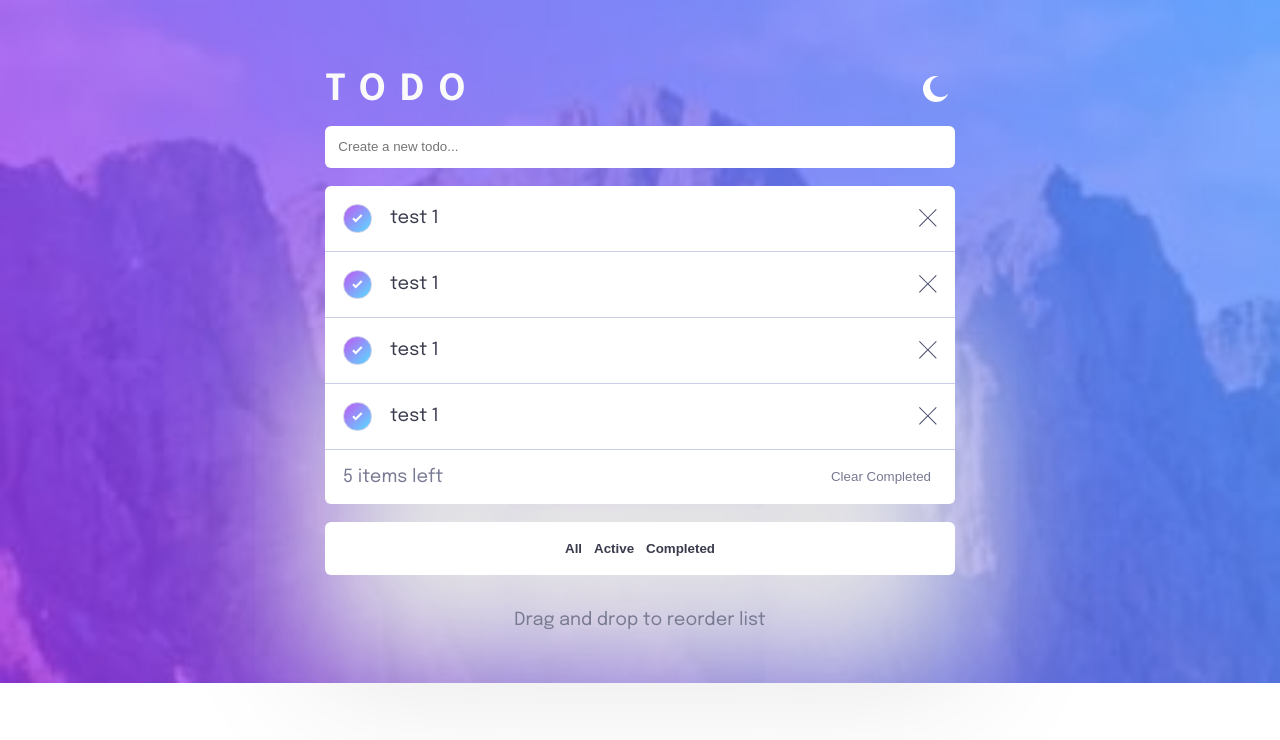
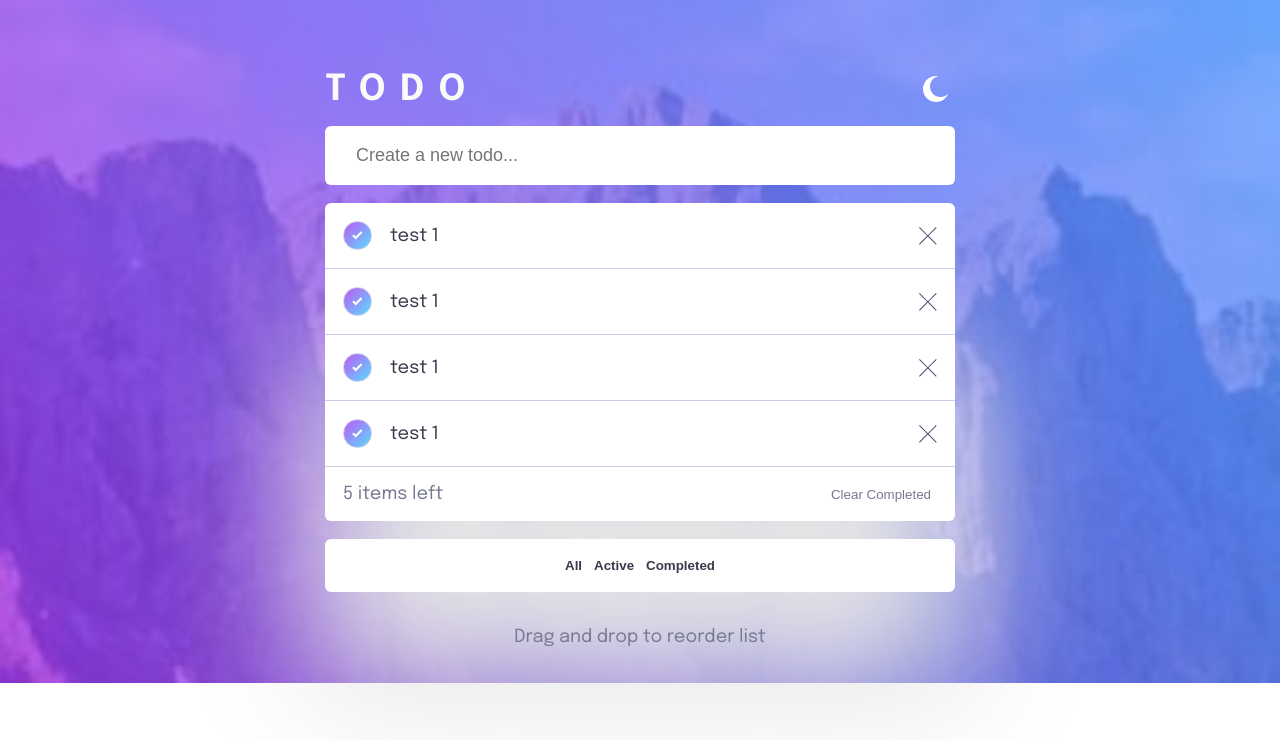
Before and after one commit to blabash/todo-app-drag-drop-reorder, a React (Create React App) app: page / in a window 1280 px wide. Shown: the top 740 px of the page. Built offline with nearby package versions, Linux system fonts and the light colour scheme.

Commit message:
Refactor to BEM classes

```diff
--- a/src/App.css
+++ b/src/App.css
@@ -50,6 +50,10 @@
   margin: 0;
 }
 
+input {
+  font-size: inherit;
+}
+
 button {
   background-color: inherit;
   font-weight: inherit;
@@ -83,42 +87,76 @@
 
   .todos-container {
     width: min(35rem, 87%);
+    display: flex;
+    flex-direction: column;
+    gap: 1em;
   }
 
   .todos-container > * {
     border-radius: .33rem;
   }
 
-  .todos-container > input {
+  .todos-container__header {
+    display: flex;
+    align-items: center;
+    justify-content: space-between;
+  }
+
+  .todos-container__input-container {
+    display: grid;
+    grid-template-columns: auto 1fr;
+    align-items: center;
+    background-color: white;
+    padding: 1em;
+  }
+
+  .todos-container__input-container > input {
     border: none;
   }
 
-  .todos-container > ul {
+  .todos-container__todo-list {
     box-shadow: 0px 160px 140px 20px #e6e6e6;
+    background-color: white;
   }
 
-  .todo-item {
+  .todos-container__todo-list > li {
     display: grid;
     grid-template-columns: auto 1fr auto;
     align-items: center;
+    padding: 1em;
   }
 
-  .check-icon-bg {
-    padding: 0.5em;
-    background-image: linear-gradient(-45deg, hsl(192, 100%, 67%), hsl(280, 87%, 65%));
-    border-radius: 50%;
-    border: 1px solid var(--light-grayish-blue);
+  .todos-container__todo-list > li:last-of-type {
     display: flex;
-    margin-right: 1em;
+    justify-content: space-between;
+    color: var(--dark-grayish-blue);
   }
 
-  .check-icon-bg {
+  .todos-container__todo-list > li > span {
+    display: flex;
+    justify-content: center;
+    align-items: center;
+    padding: .5rem;
     width: .5rem;
     height: .5rem;
     background-image: linear-gradient(-45deg, hsl(192, 100%, 67%), hsl(280, 87%, 65%));
     border-radius: 50%;
     border: 1px solid var(--light-grayish-blue);
     margin-right: 1em;
+  }
+
+  .todos-container__todo-filter {
+    display: flex;
+    justify-content: center;
+    padding: 1em;
+    font-weight: bold;
+    background-color: white;
+  }
+
+  .todos-container__description {
+    text-align: center;
+    color: var(--dark-grayish-blue);
+    margin-top: 1em;
   }
 
 /* =========Utility======== */
--- a/src/App.tsx
+++ b/src/App.tsx
@@ -8,60 +8,59 @@
 function App() {
   return (
     <main className="todos-app">
-      <div className="todos-container flex-col gap-1em">
-        <div className="flex-row align-items-center justify-space-between">
+      <div className="todos-container">
+        <div className="todos-container__header">
           <h1>TODO</h1>
           <button>
             <img src={moonIcon} alt="moon icon" />
           </button>
         </div>
-        <input
-          className="padding-1em"
-          type="text"
-          name=""
-          id=""
-          placeholder="Create a new todo..."
-        />
-        <ul className="bg-color-white">
-          <li className="todo-item padding-1em">
-            <span className="check-icon-bg flex-row justify-content-center">
+        <div className="todos-container__input-container">
+          <span>
+            <img src={checkIcon} alt="moon icon" />
+          </span>
+          <input type="text" name="" id="" placeholder="Create a new todo..." />
+        </div>
+        <ul className="todos-container__todo-list">
+          <li>
+            <span>
               <img src={checkIcon} alt="moon icon" />
             </span>
             <p>test 1</p>
             <img src={crossIcon} alt="moon icon" />
           </li>
-          <li className="todo-item padding-1em">
-            <span className="check-icon-bg flex-row justify-content-center">
+          <li>
+            <span>
               <img src={checkIcon} alt="moon icon" />
             </span>
             <p>test 1</p>
             <img src={crossIcon} alt="moon icon" />
           </li>
-          <li className="todo-item padding-1em">
-            <span className="check-icon-bg flex-row justify-content-center">
+          <li>
+            <span>
               <img src={checkIcon} alt="moon icon" />
             </span>
             <p>test 1</p>
             <img src={crossIcon} alt="moon icon" />
           </li>
-          <li className="todo-item padding-1em">
-            <span className="check-icon-bg flex-row justify-content-center">
+          <li>
+            <span>
               <img src={checkIcon} alt="moon icon" />
             </span>
             <p>test 1</p>
             <img src={crossIcon} alt="moon icon" />
           </li>
-          <li className="flex-row justify-space-between padding-1em dark-grayish-blue">
+          <li>
             <p>5 items left</p>
             <button>Clear Completed</button>
           </li>
         </ul>
-        <div className="flex-row justify-content-center padding-1em font-weight-bold bg-color-white">
+        <div className="todos-container__todo-filter">
           <button>All</button>
           <button>Active</button>
           <button>Completed</button>
         </div>
-        <p className="center-text dark-grayish-blue margin-top-1em">
+        <p className="todos-container__description">
           Drag and drop to reorder list
         </p>
       </div>
```
